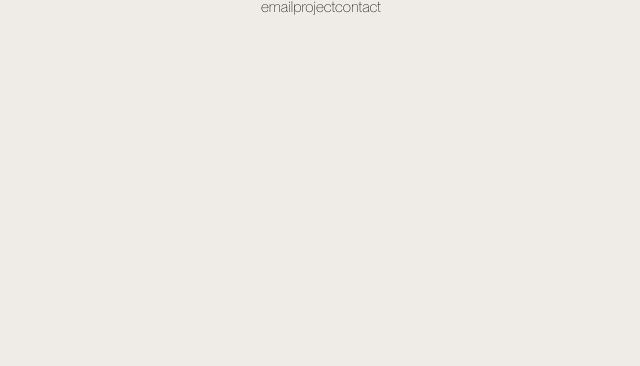
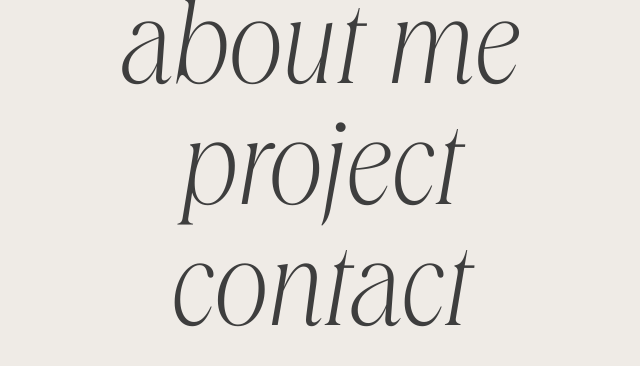
Before and after one commit to zoeypark/portfolio-zoepark, a React (Create React App) app: page / in a window 1280 px wide. Shown: the top 366 px of the page, without its empty margins (319-959 px from the left). Built offline with nearby package versions, Linux system fonts and the light colour scheme.

Commit message:
chore: create MainNav component

```diff
--- a/src/components/Molecules/MainNav.tsx
+++ b/src/components/Molecules/MainNav.tsx
@@ -1,8 +1,25 @@
 import { NavLink } from "react-router-dom"
 import styled from "styled-components";
 
-const MainNavWrap = styled.div`
+const MainNavWrap = styled.ul`
+  display: flex;
+  flex-direction: column;
+  align-items: center;
+  width: 100%;
   > a {
+    display: flex;
+    > .hoverIcon {
+      width: 1.5rem;
+      display: none;
+    }
+    > div {
+      color: ${props => props.theme.colors.fontColor};
+      font-size: ${props => props.theme.fontSizes.title};
+      font-family: 'QueensThinItalic';
+      :hover {
+        font-family: 'QueensThin';
+      }
+    }
   }
 `
 
@@ -10,9 +27,15 @@ const MainNav = () => {
   return (
     <>
       <MainNavWrap>
-        <NavLink to='/email'>email</NavLink>
-        <NavLink to='/project'>project</NavLink>
-        <NavLink to='/contact'>contact</NavLink>
+        <NavLink to='/email'>
+          <div>about me</div>
+        </NavLink>
+        <NavLink to='/project'>
+          <div>project</div>
+        </NavLink>
+        <NavLink to='/contact'>
+          <div>contact</div>
+        </NavLink>
       </MainNavWrap>
     </>
   )
--- a/src/styles/theme.ts
+++ b/src/styles/theme.ts
@@ -14,7 +14,7 @@ const colors = {
 	background: '#EFEBE6',
 };
 
-const fontWeigth = {
+const fontWeight = {
 	thin: 400,
 	base: 500,
 	bold: 600,
@@ -23,7 +23,7 @@ const fontWeigth = {
 const theme = {
 	fontSizes,
 	colors,
-	fontWeigth,
+	fontWeight,
 	// common,
 };
 
```
Also changed, not shown: src/assets/images/diamond.svg (added).
